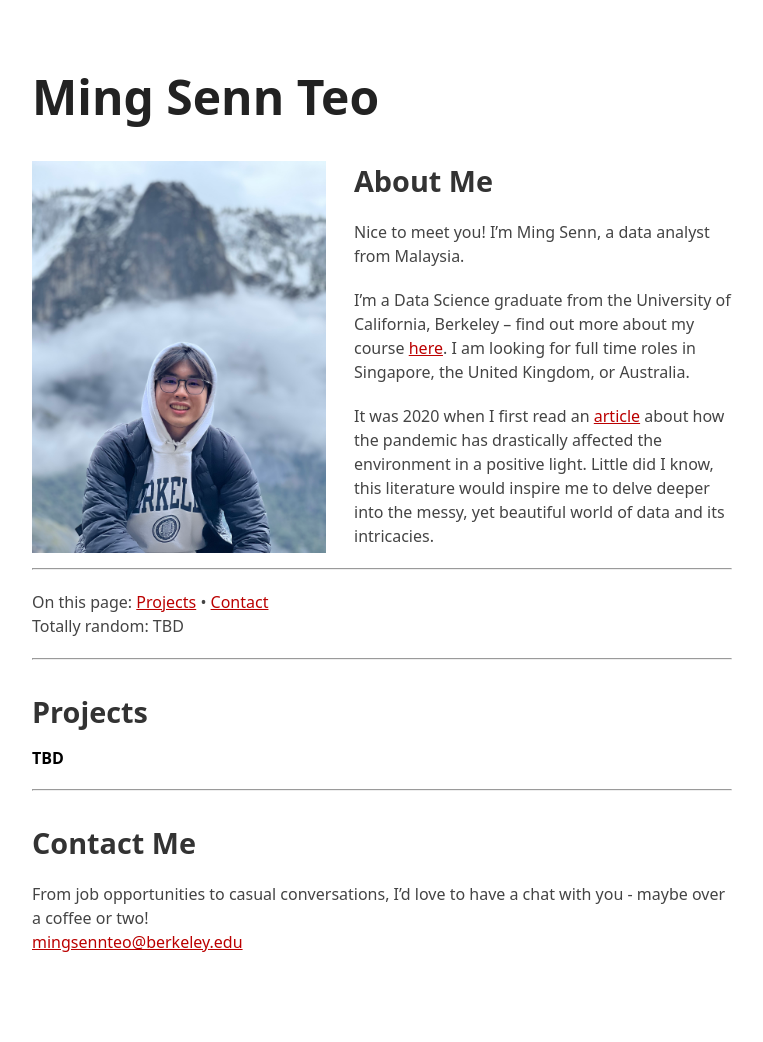
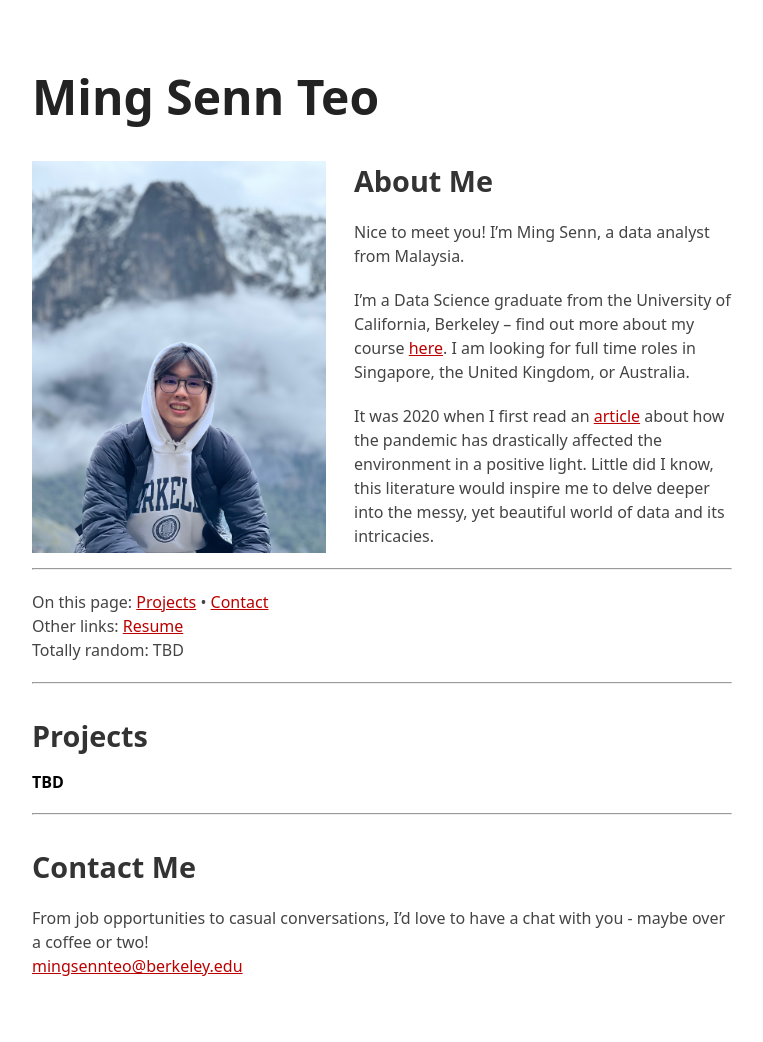
Before and after one commit to MSTeo01/msteo01.github.io, a Jekyll site: the page built from index.md, in a window 1280 px wide. Shown: the whole page, without its empty margins (258-1021 px from the left). Built offline with Jekyll 4.4.1, drawn with Linux system fonts in a browser that asks for light colours; before the commit the page ends 1018 px from its top, so only the background shows below that.

Commit message:
minor design edits

```diff
--- a/index.md
+++ b/index.md
@@ -22,9 +22,13 @@ It was 2020 when I first read an [article](https://pmc.ncbi.nlm.nih.gov/articles
 
 </div>
 
+
+
+
 ---
 
 On this page: <a href="#projects">Projects</a> • <a href="#contact">Contact</a><br>
+Other links: <a href="assets/resume-name">Resume</a><br>
 Totally random: TBD
 
 ---
```
